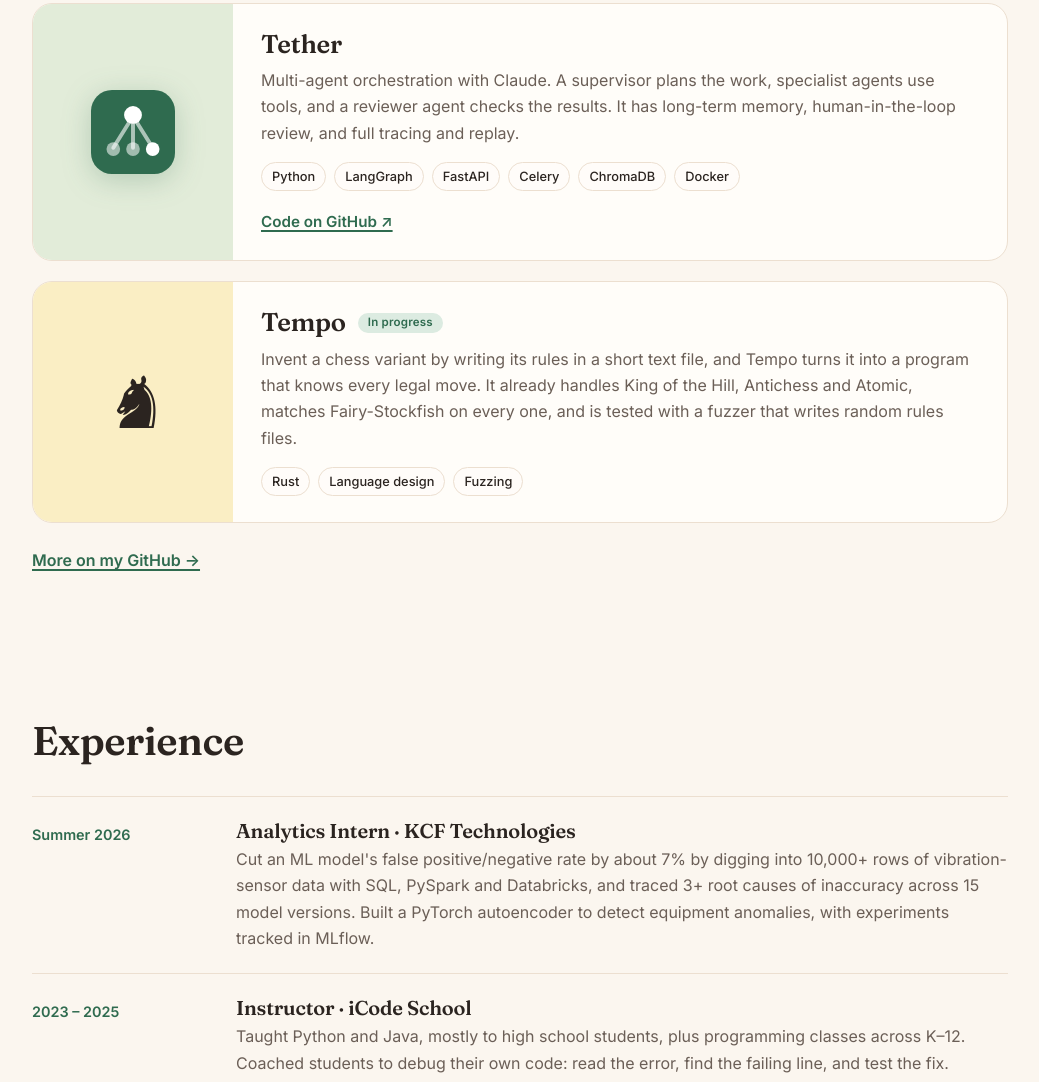
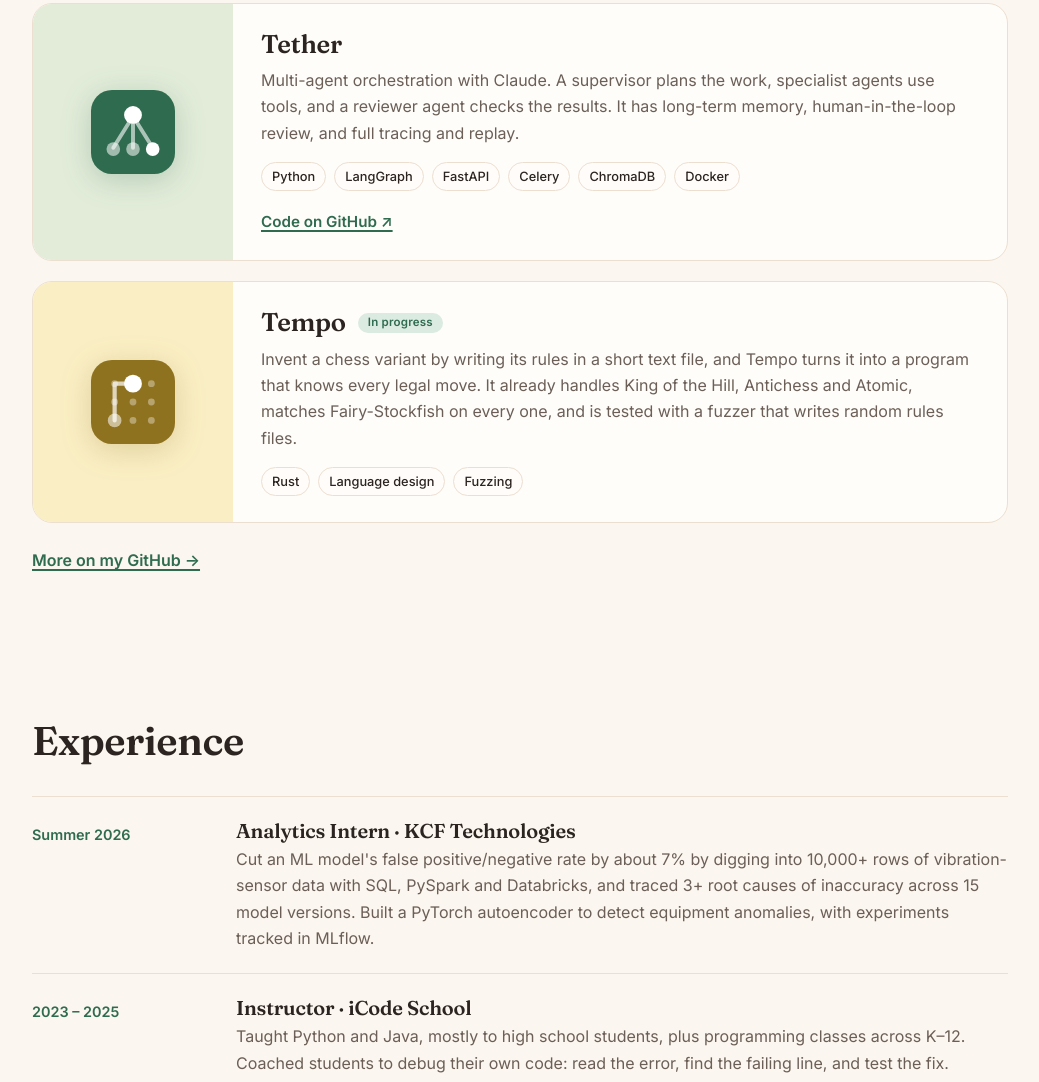
Before and after one commit to skodali31/portfolio_site, a plain HTML site: page index.html in a window 1280 px wide. Shown: the part 1616-2698 px from the top of the page, without its empty margins (120-1159 px from the left). Drawn offline with Linux system fonts and the light colour scheme.

Commit message:
Give Tempo a matching knight's-move icon

```diff
--- a/index.html
+++ b/index.html
@@ -8,7 +8,7 @@
   <link rel="preconnect" href="https://fonts.googleapis.com" />
   <link rel="preconnect" href="https://fonts.gstatic.com" crossorigin />
   <link href="https://fonts.googleapis.com/css2?family=Fraunces:ital,opsz,wght@0,9..144,500;0,9..144,600;1,9..144,500&family=Inter:wght@400;500;600&display=swap" rel="stylesheet" />
-  <link rel="stylesheet" href="styles.css?v=5" />
+  <link rel="stylesheet" href="styles.css?v=6" />
   <script>
     // Apply saved theme before paint to avoid a flash
     try {
@@ -129,7 +129,7 @@
         </article>
 
         <article class="project tint-butter">
-          <div class="project-art" aria-hidden="true">♞</div>
+          <div class="project-art logo-art tempo-art" aria-hidden="true"><svg viewBox="0 0 32 32"><rect width="32" height="32" rx="8" fill="#8f7220"/><circle cx="9" cy="9" r="1.3" fill="#fff" fill-opacity=".35"/><circle cx="23" cy="9" r="1.3" fill="#fff" fill-opacity=".35"/><circle cx="9" cy="16" r="1.3" fill="#fff" fill-opacity=".35"/><circle cx="16" cy="16" r="1.3" fill="#fff" fill-opacity=".35"/><circle cx="23" cy="16" r="1.3" fill="#fff" fill-opacity=".35"/><circle cx="16" cy="23" r="1.3" fill="#fff" fill-opacity=".35"/><circle cx="23" cy="23" r="1.3" fill="#fff" fill-opacity=".35"/><path d="M9 23 V9 H16" fill="none" stroke="#fff" stroke-width="1.6" stroke-linecap="round" stroke-linejoin="round" stroke-opacity=".7"/><circle cx="9" cy="23" r="2.6" fill="#fff" fill-opacity=".55"/><circle cx="16" cy="9" r="3.4" fill="#fff"/></svg></div>
           <div class="project-body">
             <h3>Tempo <span class="badge">In progress</span></h3>
             <p>Invent a chess variant by writing its rules in a short text file, and Tempo turns it into a program that knows every legal move. It already handles King of the Hill, Antichess and Atomic, matches Fairy-Stockfish on every one, and is tested with a fuzzer that writes random rules files.</p>
--- a/styles.css
+++ b/styles.css
@@ -289,3 +289,4 @@ em { font-family: var(--serif); font-style: italic; }
 /* Project logo in place of a letter (Patternly's own mark) */
 .project-art.logo-art svg { width: 84px; height: 84px; filter: drop-shadow(0 6px 14px rgba(47, 91, 234, .25)); }
 .project-art.tether-art svg { filter: drop-shadow(0 6px 14px rgba(47, 107, 79, .25)); }
+.project-art.tempo-art svg { filter: drop-shadow(0 6px 14px rgba(143, 114, 32, .25)); }
```
